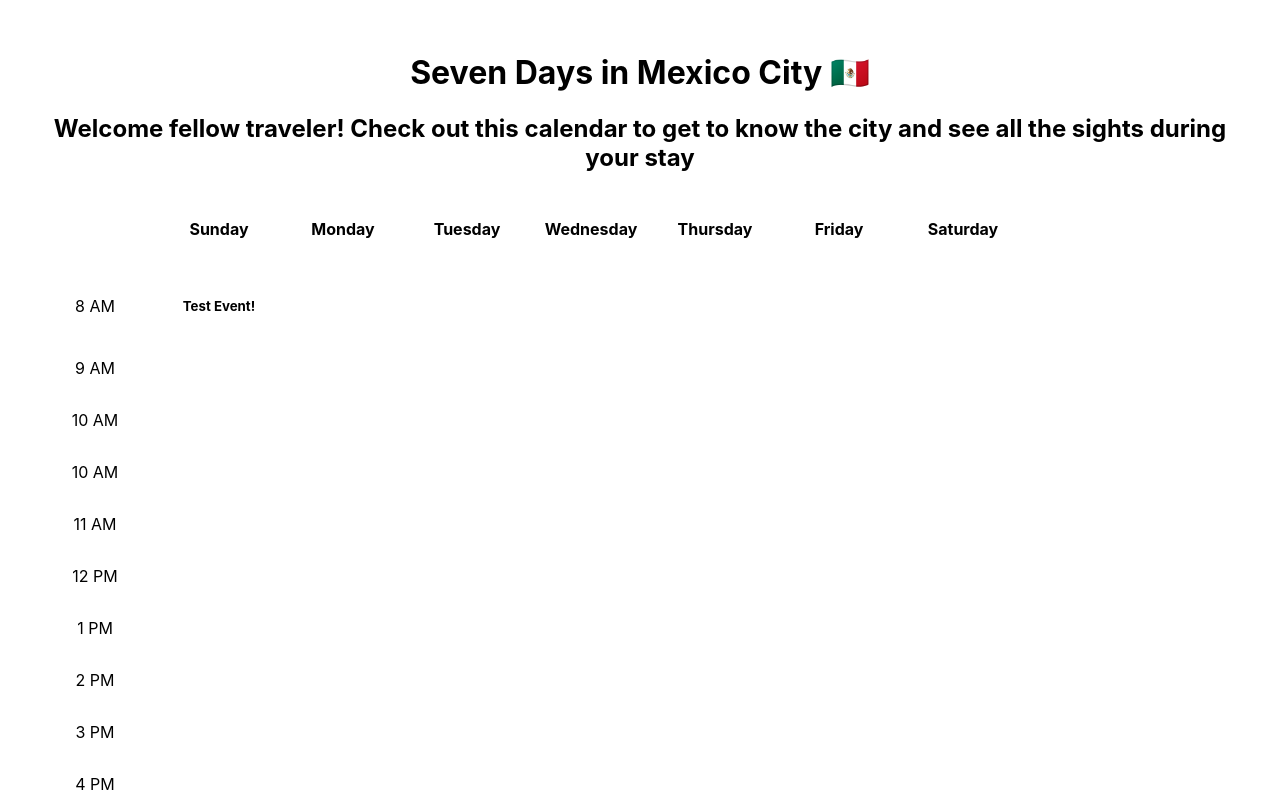
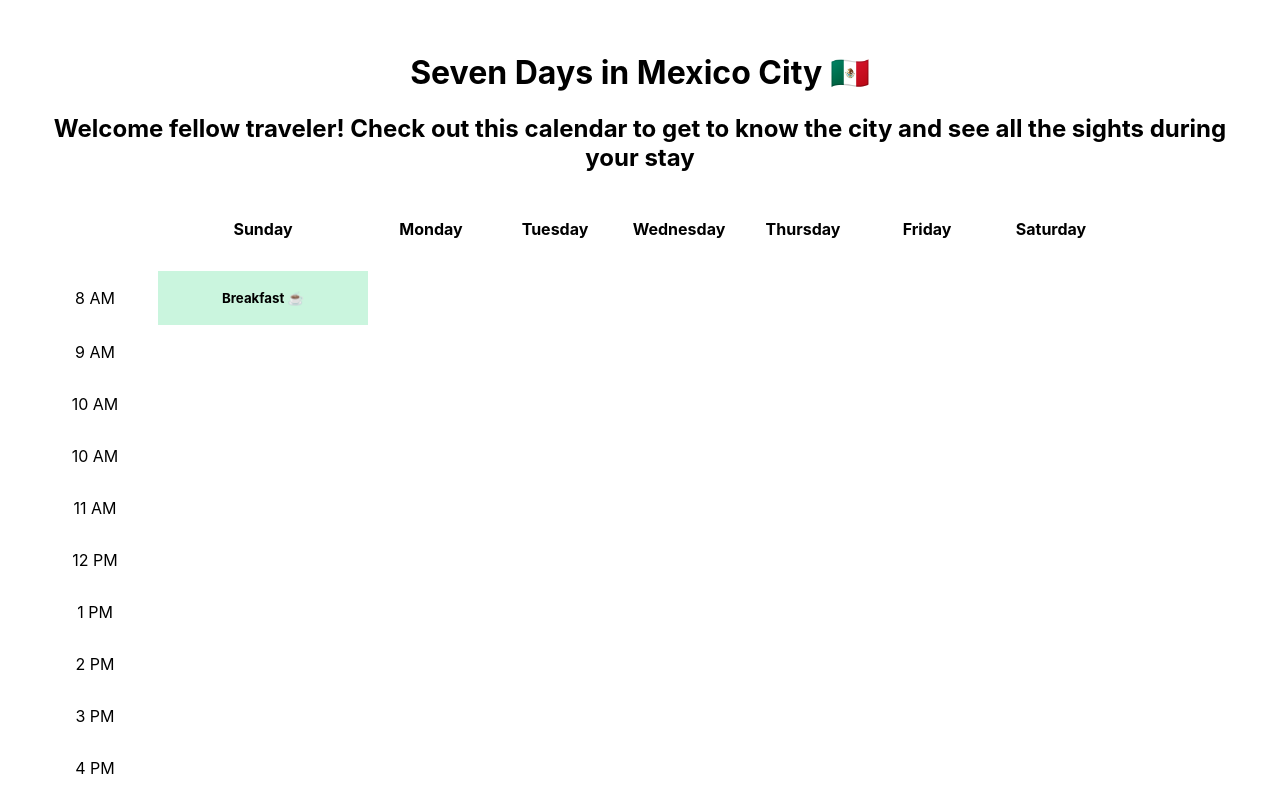
Before and after one commit to robo27918/timetabled, a React (Vite) app: page / in a window 1280 px wide. Shown: the top 800 px of the page. Built offline with nearby package versions, Linux system fonts and the light colour scheme.

Commit message:
Finished step 5

```diff
--- a/src/components/Calendar.jsx
+++ b/src/components/Calendar.jsx
@@ -18,7 +18,7 @@ const Calendar = () => {
             <tbody>
             <tr>
                 <td className="time">8 AM</td>
-                <Event/>
+                <Event event= "Breakfast ☕️" color="green"/>
                 <td></td>
                 <td></td>
                 <td></td>
--- a/src/components/Event.jsx
+++ b/src/components/Event.jsx
@@ -7,8 +7,8 @@ import React from "react";
  */
 const Event = (props) =>{
     return (
-        <td className="Event">
-            <h5> Test Event!</h5>
+        <td className={'Event ' + props.color} >
+            <h5>{props.event}</h5>
         </td>
     )
 }
--- a/src/index.css
+++ b/src/index.css
@@ -18,3 +18,24 @@ td{
 .time{
   height:40px;
 }
+
+.Event{
+  width: 200px;
+}
+
+.Event h6,h5{
+  line-height:0px;
+  align-content:center;
+}
+
+.pink{
+  background:pink;
+}
+
+.blue {
+  background: rgb(190,219,229);
+}
+
+.green {
+  background:rgb(202,245,222);
+}
```
